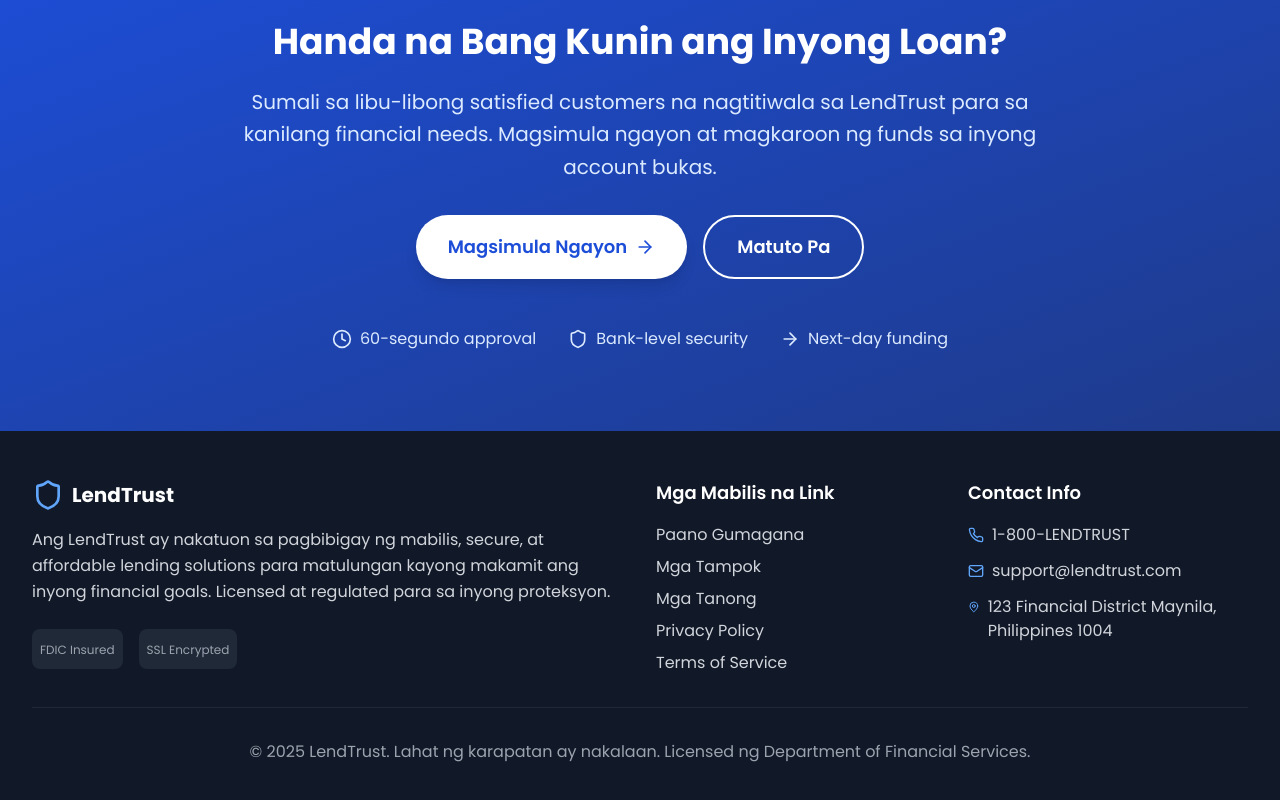
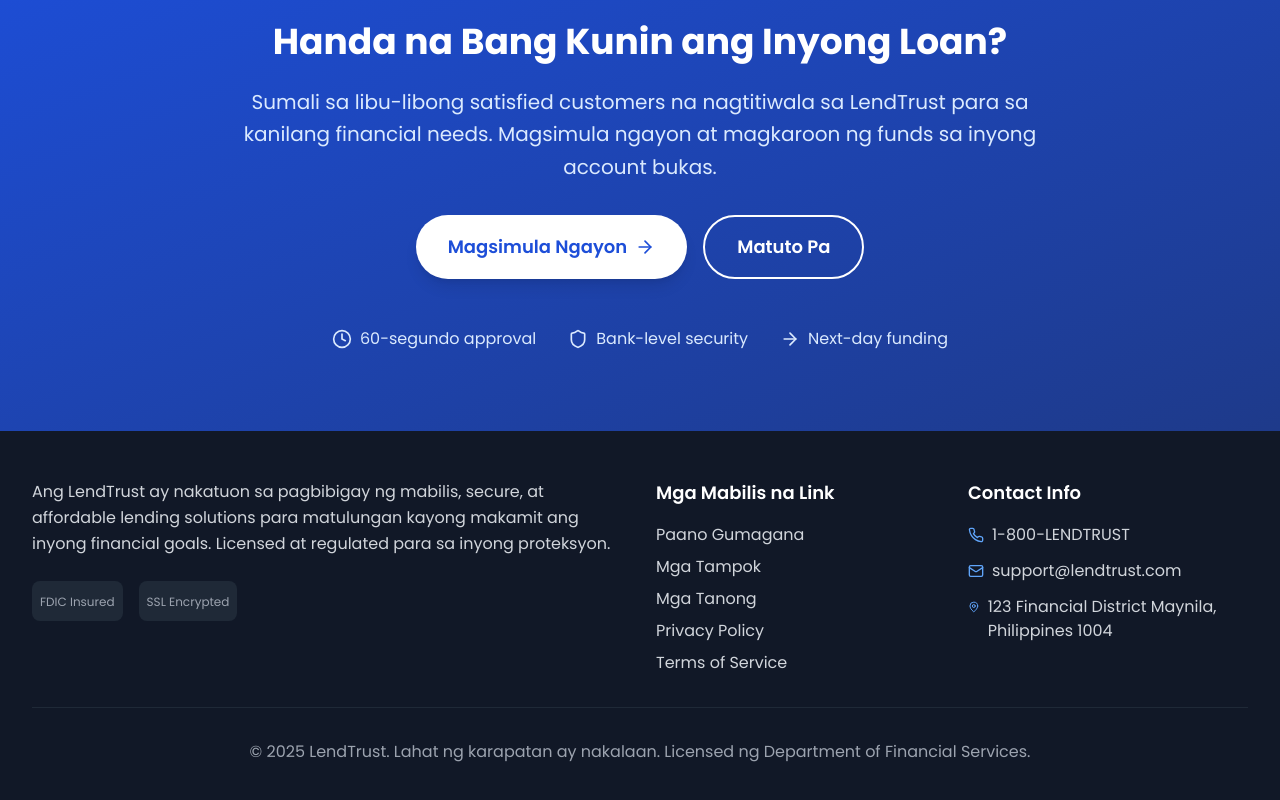
Before and after one commit to Danielcafi/TALA-Clone, a React (Vite) app: page / in a window 1280 px wide. Shown: the part 5667-6467 px from the top of the page. Built offline with nearby package versions, Linux system fonts and the light colour scheme.

Commit message:
Remove logo from footer section

```diff
--- a/src/components/Footer.tsx
+++ b/src/components/Footer.tsx
@@ -1,5 +1,5 @@
 import React from 'react';
-import { Shield, Mail, Phone, MapPin } from 'lucide-react';
+import { Mail, Phone, MapPin } from 'lucide-react';
 import { useLanguage } from '../contexts/LanguageContext';
 
 const Footer: React.FC = () => {
@@ -10,10 +10,6 @@ const Footer: React.FC = () => {
       <div className="max-w-7xl mx-auto px-4 sm:px-6 lg:px-8 py-12">
         <div className="grid grid-cols-1 md:grid-cols-4 gap-8">
           <div className="col-span-1 md:col-span-2">
-            <div className="flex items-center mb-4">
-              <Shield className="h-8 w-8 text-blue-400" />
-              <span className="ml-2 text-xl font-bold">LendTrust</span>
-            </div>
             <p className="text-gray-300 mb-6 leading-relaxed">
               {t('footer.description')}
             </p>
```
